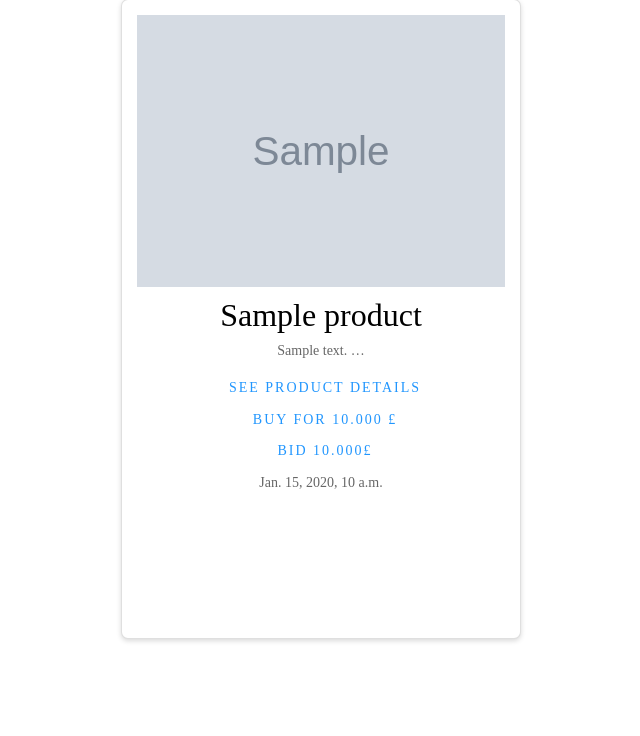
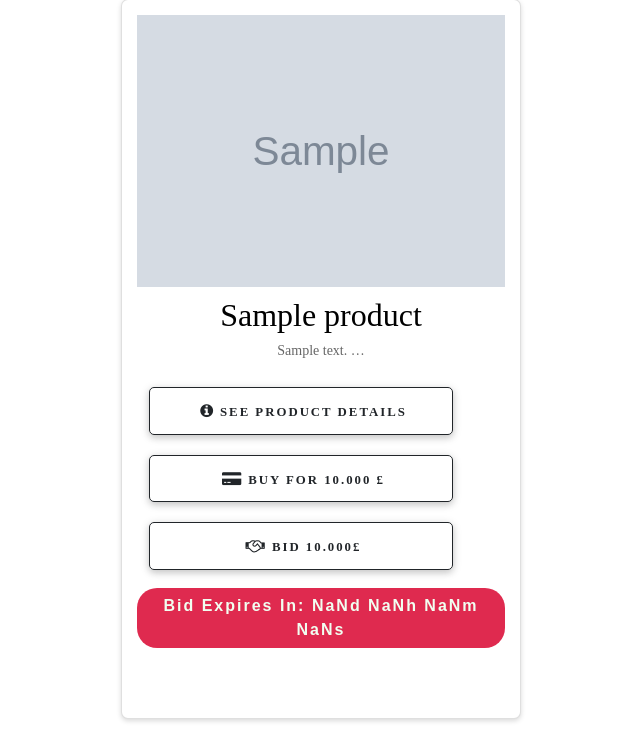
Before and after one commit to ChristianPlesca/Milestone-Project4, a Django app: page / in a window 1280 px wide. Shown: the part 571-1307 px from the top of the page, without its empty margins (319-959 px from the left). Before the commit the page ends 1213 px from the top, so only its background shows below. Run offline with Django 3.2, Linux system fonts and the light colour scheme; tables that the repository leaves empty hold one stand-in row (values such as "Sample post"); grey boxes marked "Sample" are stand-in pictures; some libraries are stand-ins or nearby versions; some web fonts are replaced.

Commit message:
Countdown added , Shoping cards styled

```diff
--- a/products/models.py
+++ b/products/models.py
@@ -13,7 +13,7 @@
     height = models.DecimalField(max_digits=5, decimal_places=1)
     width = models.DecimalField(max_digits=5, decimal_places=1)
     past_owners = models.TextField()
-    date_created = models.DateTimeField()
+    date_created = models.DateTimeField(default=None)
     main_image = models.ImageField(upload_to='images/%Y/%m/%d')
 
     def __str__(self):
--- a/products/templates/index.html
+++ b/products/templates/index.html
@@ -6,7 +6,7 @@
 </div>
 <div class="container " id="product-cards">
     {% for product in products %}
-    <div class="card bg-white shadow-1 blue-hover ">
+    <div class="card bg-white shadow-1 green-hover ">
         <img src="{{ MEDIA_URL }}{{ product.main_image }}" alt="Product Image" class="d-block w-full product-image">
         <div class="px-2 py-2">
             <h2 class="ff-serif font-weight-normal text-black card-heading mt-0 mb-1" style="line-height: 1.25;">
@@ -17,31 +17,32 @@
                 </p>
         </div>
         <div class="product-links">
-            <a href="#0" class="text-uppercase d-inline-block font-weight-medium lts-2px ml-2 mb-2 text-center styled-link">See Product Details</a>
-            <a href="#0" class="text-uppercase d-inline-block font-weight-medium lts-2px ml-2 mb-2 text-center styled-link">Buy for {{product.price|intcomma }} £</a>
-            <a href="#0" class="text-uppercase d-inline-block font-weight-medium lts-2px ml-2 mb-2 text-center styled-link" data-toggle="modal" data-target="#exampleModalCenter">Bid {{product.bid_price|intcomma }}£ <span id="expiry-date{{product.id}}"></span></a>
-            <p id="date-created">{{product.date_created}}</p>
-        </div>
+            <a href="#0" class="text-uppercase d-inline-block font-weight-medium lts-2px  mb-2 text-center bttn-dark"><i class="fa fa-info-circle" aria-hidden="true"></i>See Product Details</a>
+            <a href="#0" class="text-uppercase d-inline-block font-weight-medium lts-2px  mb-2 text-center bttn-dark"><i class="fa fa-credit-card-alt" aria-hidden="true"></i>Buy for {{product.price|intcomma }} £</a>
+            <a href="#0" class="text-uppercase d-inline-block font-weight-medium lts-2px  mb-2 text-center bttn-dark" data-toggle="modal" data-target="#exampleModalCenter" id = "bid-button{{product.id}}"><i class="fa fa-handshake-o" aria-hidden="true"></i>Bid {{product.bid_price|intcomma }}£ </a>
+            <div class="expiry-date " id="expiry-date{{product.id}}"></div>
         </div>
         <script>
-        var countDownDate {{product.id}} = new Date('{{product.date_created|truncatechars:20}}').getTime();
+            $(document).ready(function() {
+            var countDownDate{{product.id}} = new Date('{{product.date_created|truncatechars:20}}').getTime();
             var x = setInterval(function() {
                 var now = new Date().getTime();
-            var distance = countDownDate {{product.id}} - now;
+                var distance = countDownDate{{product.id}} - now;
                 var days = Math.floor(distance / (1000 * 60 * 60 * 24));
                 var hours = Math.floor((distance % (1000 * 60 * 60 * 24)) / (1000 * 60 * 60));
                 var minutes = Math.floor((distance % (1000 * 60 * 60)) / (1000 * 60));
                 var seconds = Math.floor((distance % (1000 * 60)) / 1000);
-            document.getElementById("expiry-date{{product.id}}").innerHTML = "Expires in:" + days + "d " + hours + "h " +
+                document.getElementById("expiry-date{{product.id}}").innerHTML = "Bid Expires In: " + days + "d " + hours + "h " +
                     minutes + "m " + seconds + "s ";
                 if (distance < 0) {
                     clearInterval(x);
-                document.getElementById("expiry-date{{product.id}}").innerHTML = "EXPIRED";
-                document.getElementById("bid-button").disabled = true;
+                    document.getElementById("expiry-date{{product.id}}").innerHTML = "BID EXPIRED !!!";
+                    document.getElementById("bid-button{{product.id}}").disabled = true;
                 }
             }, 1000);
+        });
         </script>
-
+    </div>
     {% endfor %}
 </div>
 <!-- Modal -->
--- a/static/css/custom.css
+++ b/static/css/custom.css
@@ -182,32 +182,19 @@
     font-size: 2rem;
 }
 
-.styled-link {
-    text-decoration: none;
-    outline: none;
-    color: #2196fe;
-    transition: all 0.25s ease-in;
-}
-
-.styled-link:hover,
-.styled-link:focus,
-.styled-link:active {
-    color: #536dfe;
-}
-
 .shadow-1 {
     box-shadow: 0 2px 5px 0 rgba(0, 0, 0, 0.15);
 }
 
-.blue-hover {
+.green-hover {
     transition: all 0.25s ease-in;
     border-bottom: 5px solid transparent;
 }
 
-.blue-hover:hover {
+.green-hover:hover {
     transform: translateY(-5px);
     border: none;
-    border-bottom: 5px solid #2196fe;
+    border-bottom: 5px solid #28a745;
 }
 
 .container {
@@ -228,7 +215,7 @@
 }
 
 .mb-1 {
-    margin-bottom: 1rem;
+    margin-bottom: 1.25rem !important;
     overflow: hidden;
     display: -webkit-box;
     -webkit-line-clamp: 3;
@@ -253,10 +240,6 @@
     margin-top: 1rem;
 }
 
-.ml-2 {
-    margin-left: 2rem;
-}
-
 .mb-2 {
     margin-bottom: 2rem;
 }
@@ -269,7 +252,7 @@
     text-align: center;
     padding: 15px;
     margin: 10px;
-    height: 40rem;
+    height: 45rem;
     overflow: hidden;
     border-radius: 7px !important;
     display: inline-block !important;
@@ -279,7 +262,67 @@
     display: inline-grid;
 }
 
+a.bttn-dark {
+    color: #212529;
+    text-decoration: none;
+    -webkit-transition: 0.3s all ease;
+    transition: 0.3s ease all;
+}
+a.bttn-dark:hover {
+    color: #fff;
+}
+a.bttn-dark:focus {
+    color: #fff;
+}
 
+.bttn-dark {
+    margin: 12px;
+    font-size: 0.8rem;
+    letter-spacing: 2px;
+    text-transform: uppercase;
+    display: inline-block;
+    text-align: center;
+    width: 19rem;
+    font-weight: bold;
+    padding: 10px 0px;
+    border-radius: 5px;
+    border: 1px solid #212529;
+    border-radius: 5px;
+    position: relative;
+    box-shadow: 0 2px 10px rgba(0, 0, 0, 0.16), 0 3px 6px rgba(0, 0, 0, 0.1);
+    z-index: 2;
+}
+.bttn-dark:before {
+    -webkit-transition: 0.5s all ease;
+    transition: 0.5s all ease;
+    position: absolute;
+    top: 0;
+    left: 50%;
+    right: 50%;
+    bottom: 0;
+    opacity: 0;
+    content: '';
+    background-color: #212529;
+    z-index: -1;
+}
+.bttn-dark:hover:before {
+    -webkit-transition: 0.5s all ease;
+    transition: 0.5s all ease;
+    left: 0;
+    right: 0;
+    opacity: 1;
+}
+.bttn-dark:focus:before {
+    -webkit-transition: 0.5s all ease;
+    transition: 0.5s all ease;
+    left: 0;
+    right: 0;
+    opacity: 1;
+}
+.fa-info-circle, .fa-credit-card-alt, .fa-handshake-o {
+    font-size: 15px !important;
+    margin: 5px;
+}
 /*==================Products View Headder=========*/
 
 .masthead {
@@ -311,6 +354,17 @@
     font-family: 'Droid Serif', -apple-system, BlinkMacSystemFont, 'Segoe UI', Roboto, 'Helvetica Neue', Arial, sans-serif, 'Apple Color Emoji', 'Segoe UI Emoji', 'Segoe UI Symbol', 'Noto Color Emoji'
 }
 
+.expiry-date{
+    background-color: crimson;
+    color: honeydew;
+    padding: 6px;
+    letter-spacing: 2px;
+    border-radius: 20px;
+    opacity: 0.9;
+    font-weight: 600;
+    margin-top: 10px;
+}
+
 
 /*==================Bid=========*/
 
--- a/static/js/main.js
+++ b/static/js/main.js
@@ -26,5 +26,3 @@
 setTimeout(function() {
     $('#alert').fadeOut('slow');
 }, 3000);
-
-/*==================Bid Expiry Date=========*/
```
Also changed, not shown: media/images/2020/04/01/error1.jpg (added), media/images/2020/04/01/error1_gnJysKh.jpg (added), products/migrations/0001_initial.py, products/migrations/0002_remove_product_bid_expiry_date.py (deleted), products/migrations/0003_auto_20200329_1402.py (deleted), products/migrations/0004_auto_20200329_1408.py (deleted). Lines whose indentation alone changed are shown as unchanged.
